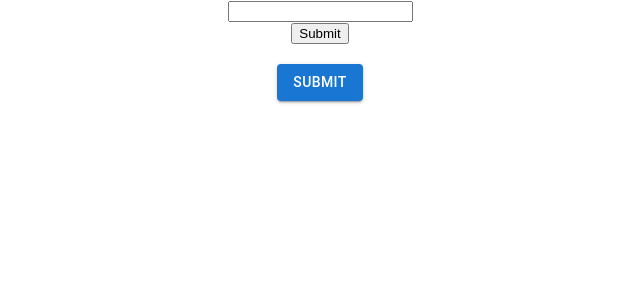
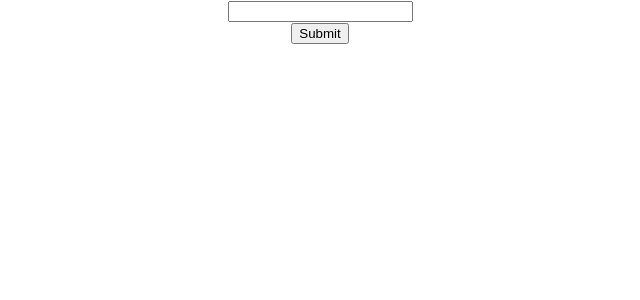
Before and after one commit to GorSharoyan/Secret_Santa_App, a React (Create React App) app: page / in a window 1280 px wide. Shown: the top 300 px of the page, without its empty margins (320-960 px from the left). Built offline with nearby package versions, Linux system fonts and the light colour scheme.

Commit message:
:green_heart:CI(Pages/Landing/Playing/Congrats):created new architecture for pages, integrated them to React Router

```diff
--- a/src/App.js
+++ b/src/App.js
@@ -2,9 +2,6 @@ import "./App.css";
 
 //routes
 import SwitchRouter from "./Components/Routes/SwitchRouter";
-
-//pages
-import Home from "./Pages/Home";
 
 function App() {
   return (
--- a/src/Components/PlayerSelectionInput/PlayerSelectionInput.js
+++ b/src/Components/PlayerSelectionInput/PlayerSelectionInput.js
@@ -1,4 +1,5 @@
 import React, { useState } from "react";
+import { useNavigate } from "react-router-dom";
 
 //services
 import { validateNumberOfPlayers } from "../../Services/validation.services";
@@ -6,16 +7,18 @@ import { validateNumberOfPlayers } from "../../Services/validation.services";
 export default function PlayerSelectionInput() {
   const [playersQty, setPlayerQty] = useState("");
   const [error, setError] = useState(false);
+  const navigate = useNavigate();
 
   const handlePlayerSelectionInput = (event) => {
     setError(validateNumberOfPlayers(event.target.value));
     setPlayerQty(event.target.value);
   };
 
-  const handlePlayerSelectionSubmit = () => {
+  const handlePlayerSelectionSubmit = async (event) => {
+    event.preventDefault();
     if (error === false) {
-      localStorage.setItem("playersQty", playersQty);
-      window.location.reload();
+      await localStorage.setItem("playersQty", playersQty);
+      await navigate("/playingPage");
     }
   };
 
--- a/src/Components/Routes/SwitchRouter.js
+++ b/src/Components/Routes/SwitchRouter.js
@@ -1,18 +1,18 @@
 import React from "react";
 import { Routes, Route } from "react-router-dom";
 
-//components
-import SecretSantaMessanger from "../SecretSantaMessanger/SecretSantaMessanger";
-
 //pages
-import Home from "../../Pages/Home";
+import PlayingPage from "../../Pages/PlayingPage/PlayingPage";
+import Congratulations from "../../Pages/CongratsPage/CongratsPage";
+import LandingPage from "../../Pages/LandingPage/LandingPage";
 
 export default function SwitchRouter() {
   return (
     <main>
       <Routes>
-        <Route exact path="/" element={<Home />} />
-        <Route exact path="/messanger" element={<SecretSantaMessanger />} />
+        <Route exact path="/" element={<LandingPage />} />
+        <Route exact path="/playingPage" element={<PlayingPage />} />
+        <Route exact path="/congratsPage" element={<Congratulations />} />
       </Routes>
     </main>
   );
--- a/src/Components/SecretSantaCardGenerator/SecretSantaCardGenerator.js
+++ b/src/Components/SecretSantaCardGenerator/SecretSantaCardGenerator.js
@@ -13,7 +13,7 @@ import { Button } from "@mui/material";
 import randomiseArray, {
   createPlayerPairs
 } from "../../Services/randomiseArray.service";
-import { createData } from "../../Services/firebase.service";
+// import { createData } from "../../Services/firebase.service";
 import { sendEmailMessage } from "../../Services/emailJS.service";
 
 export default function SecretSantaCardGenerator() {
@@ -23,7 +23,6 @@ export default function SecretSantaCardGenerator() {
     { id: "", name: "", email: " " }
   ]);
   const navigate = useNavigate();
-  const form = useRef();
   init("user_oEXDyu2Xll8SqLLxLLIgw");
 
   const createRowsArray = () => {
@@ -47,7 +46,7 @@ export default function SecretSantaCardGenerator() {
     await playerPairs.map((e) =>
       sendEmailMessage(e.resciever.email, e.resciever.name, e.sender.name)
     );
-    await navigate("/messanger");
+    await navigate("/congratsPage");
   };
 
   useEffect(() => {
@@ -55,7 +54,7 @@ export default function SecretSantaCardGenerator() {
   }, []);
 
   return (
-    <form ref={form}>
+    <form>
       <div className="cardBox">
         {playersQtyArray.map((el) => {
           return (
--- /dev/null
+++ b/src/Pages/CongratsPage/CongratsPage.js
@@ -0,0 +1,10 @@
+import React from "react";
+import CongratulationsComponent from "../../Components/CoangratulationsComponent/CongratulationsComponent";
+
+export default function CongratsPage() {
+  return (
+    <div>
+      <CongratulationsComponent />
+    </div>
+  );
+}
--- a/src/Pages/Home.js
+++ /dev/null
@@ -1,12 +0,0 @@
-//components
-import PlayerSelectionInput from "../Components/PlayerSelectionInput/PlayerSelectionInput";
-import SecretSantaCardGenerator from "../Components/SecretSantaCardGenerator/SecretSantaCardGenerator";
-
-export default function Home() {
-  return (
-    <div>
-      <PlayerSelectionInput />
-      <SecretSantaCardGenerator />
-    </div>
-  );
-}
--- /dev/null
+++ b/src/Pages/LandingPage/LandingPage.js
@@ -0,0 +1,10 @@
+import React from "react";
+import PlayerSelectionInput from "../../Components/PlayerSelectionInput/PlayerSelectionInput";
+
+export default function PlayingPage() {
+  return (
+    <div>
+      <PlayerSelectionInput />
+    </div>
+  );
+}
--- /dev/null
+++ b/src/Pages/PlayingPage/PlayingPage.js
@@ -0,0 +1,11 @@
+//components
+import PlayerSelectionInput from "../../Components/PlayerSelectionInput/PlayerSelectionInput";
+import SecretSantaCardGenerator from "../../Components/SecretSantaCardGenerator/SecretSantaCardGenerator";
+
+export default function PlayingPage() {
+  return (
+    <div>
+      <SecretSantaCardGenerator />
+    </div>
+  );
+}
```
